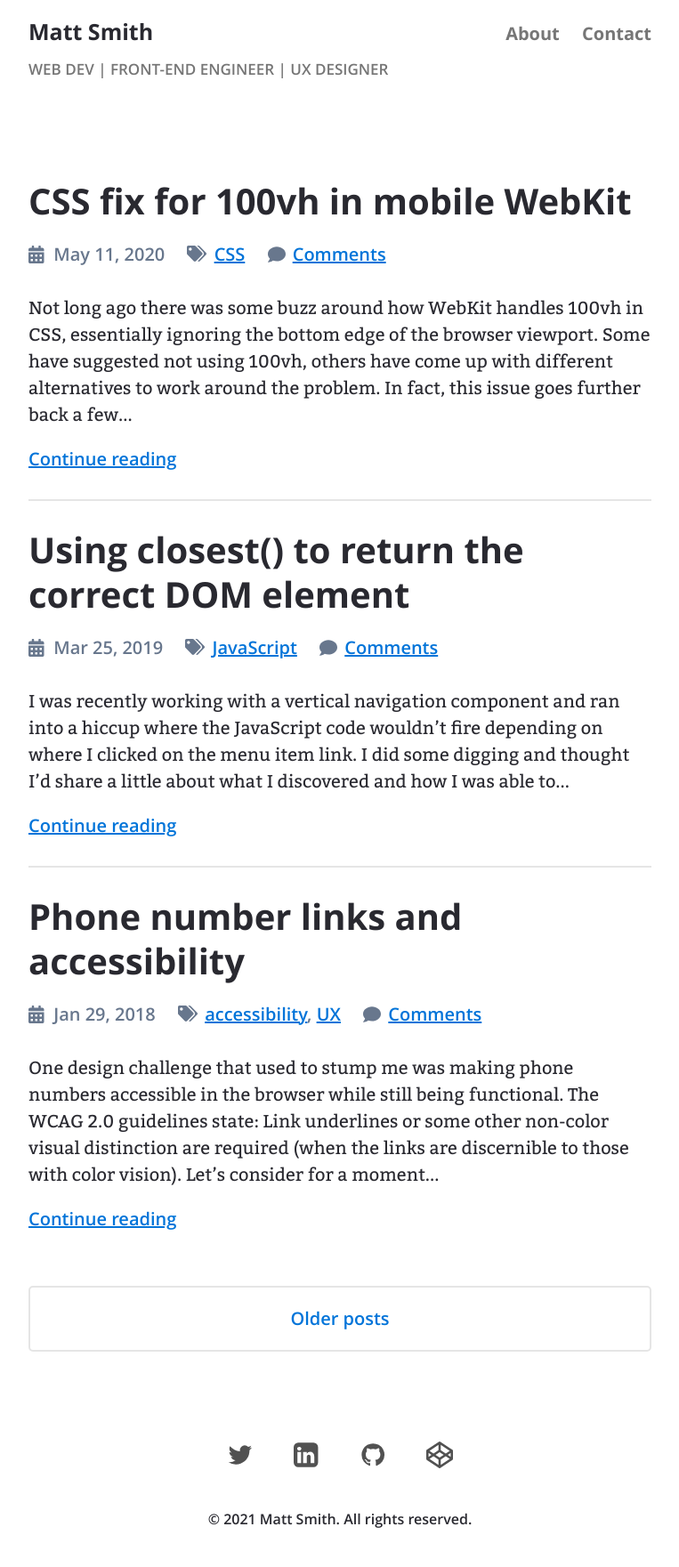
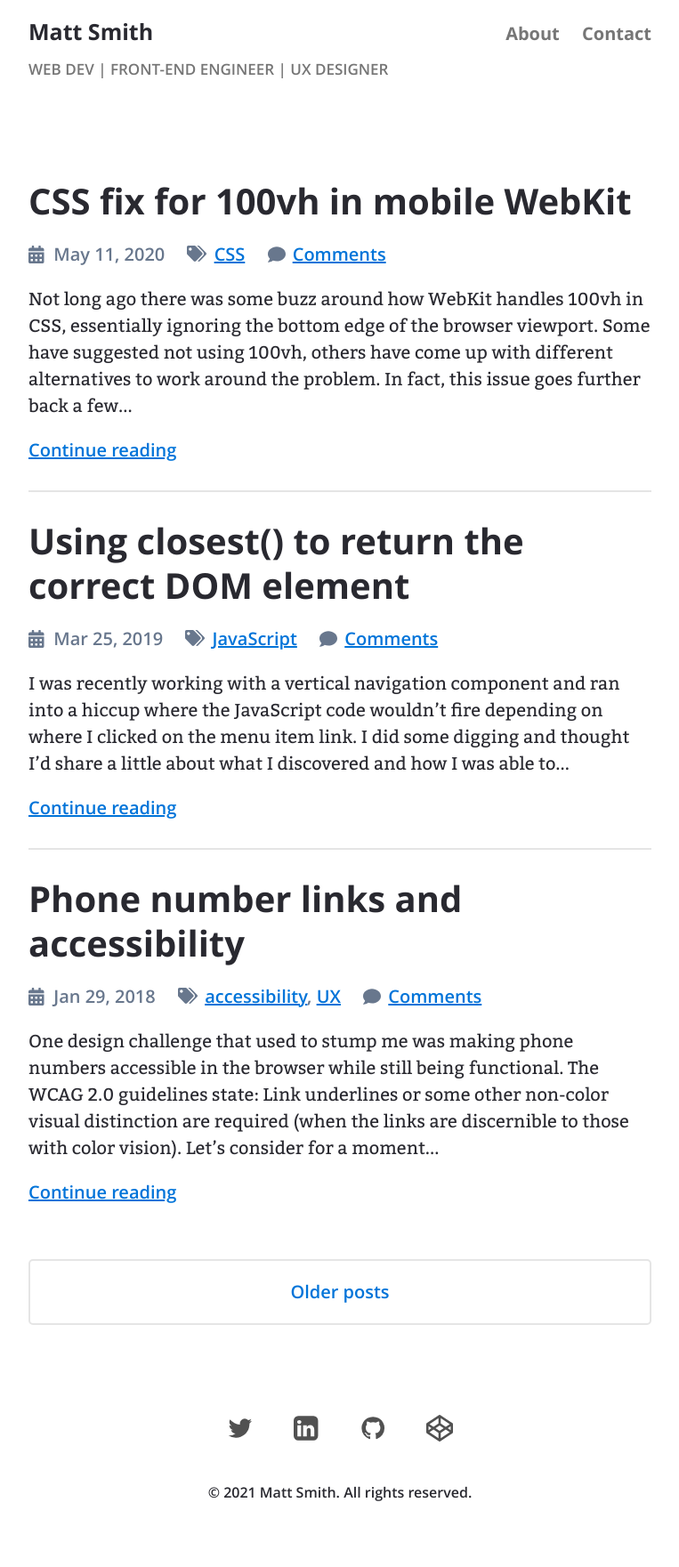
Before and after one commit to AllThingsSmitty/allthingssmitty.github.io, a Jekyll site: the page built from index.html, in a window 1280 px wide. Shown: the whole page at 89% size, without its empty margins (258-1021 px from the left). Built offline with Jekyll 4.4.1, drawn with Linux system fonts in a browser that asks for light colours; the list of posts is cut into pages by our own code; comment, search, counter and statistics services are not loaded; after the commit the page ends 1731 px from its top, so only the background shows below that.

Commit message:
Fixed alignment

```diff
--- a/_sass/_posts.scss
+++ b/_sass/_posts.scss
@@ -26,10 +26,6 @@
         line-height: 1;
         margin-right: 1rem;
 
-        &:first-child {
-          margin-bottom: .75rem;
-        }
-
         // Publish date
         time {
           display: inline-block;
@@ -44,6 +40,12 @@
           li {
             display: inline-block;
             list-style: none;
+          }
+        }
+
+        &:not(:last-child) {
+          @media only screen and (max-width: $large-breakpoint) {
+            margin-bottom: .75rem;
           }
         }
       }
```
